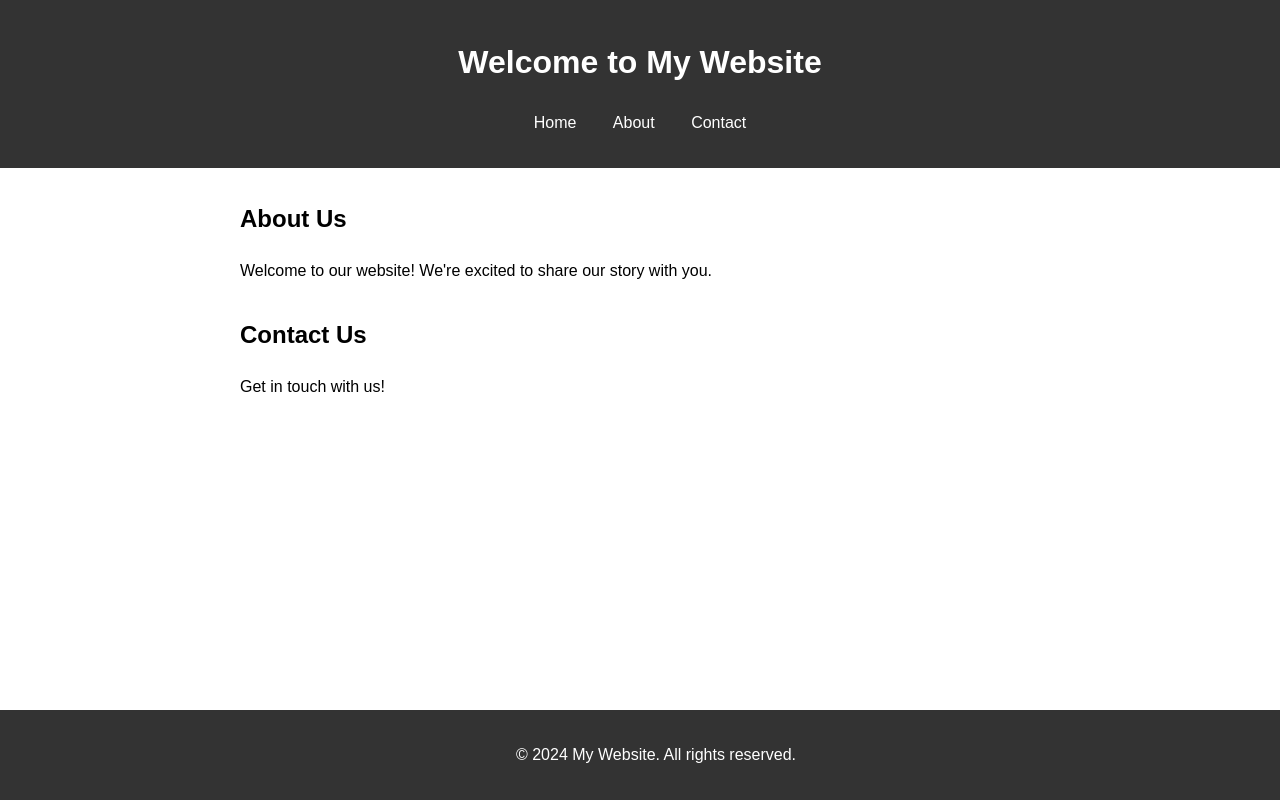
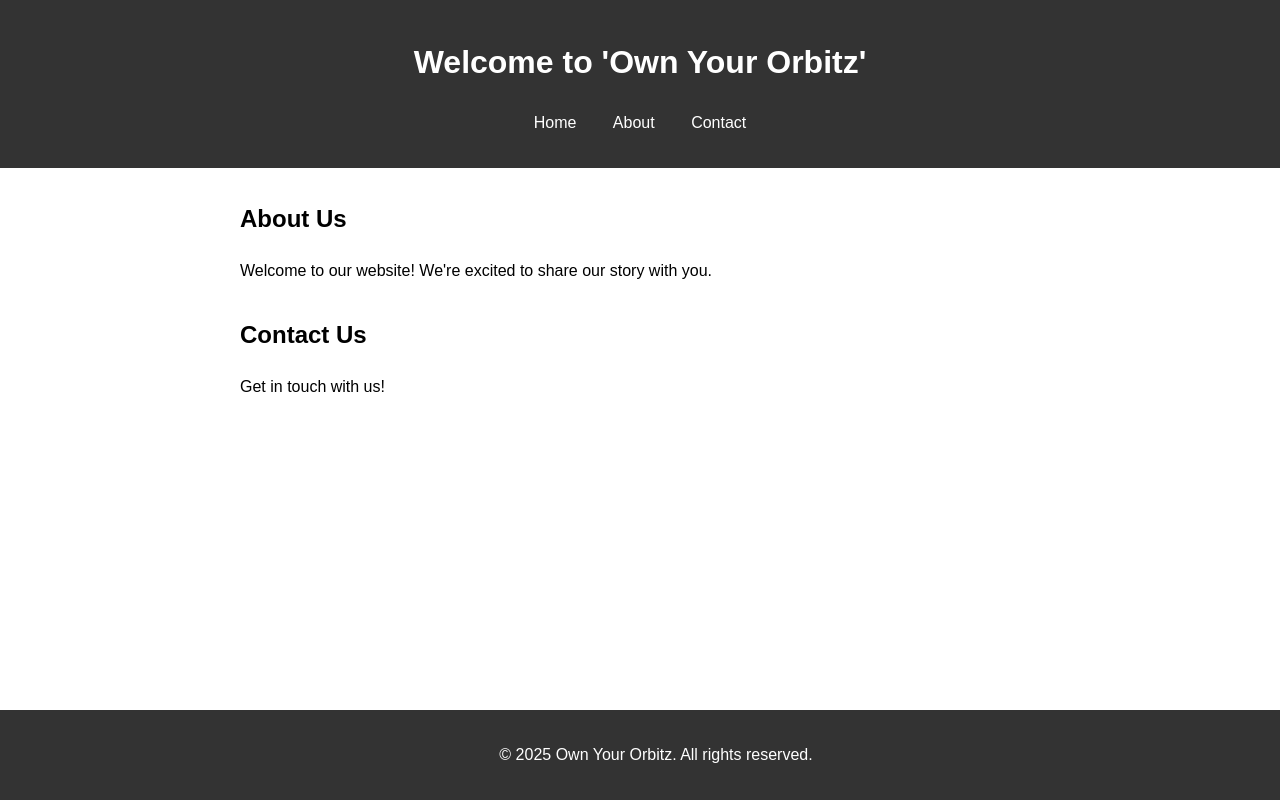
Before and after one commit to shivang-ayush/Farsighted_Vision, a plain HTML site: page index.html in a window 1280 px wide. Drawn offline with Linux system fonts and the light colour scheme.

Commit message:
26/04/2025

```diff
--- a/index.html
+++ b/index.html
@@ -4,12 +4,12 @@
 <head>
     <meta charset="UTF-8">
     <meta name="viewport" content="width=device-width, initial-scale=1.0">
-    <title>"Own Your Orbit"</title>
+    <title>"Own Your Orbitz"</title>
     <link rel="stylesheet" href="style.css">
 </head>
 <body>
     <header>
-        <h1>Welcome to My Website</h1>
+        <h1>Welcome to 'Own Your Orbitz'</h1>
         <nav>
             <a href="/">Home</a>
             <a href="#about">About</a>
@@ -27,7 +27,7 @@
         </section>
     </main>
     <footer>
-        <p>&copy; 2024 My Website. All rights reserved.</p>
+        <p>&copy; 2025 Own Your Orbitz. All rights reserved.</p>
     </footer>
 </body>
 </html>
```
